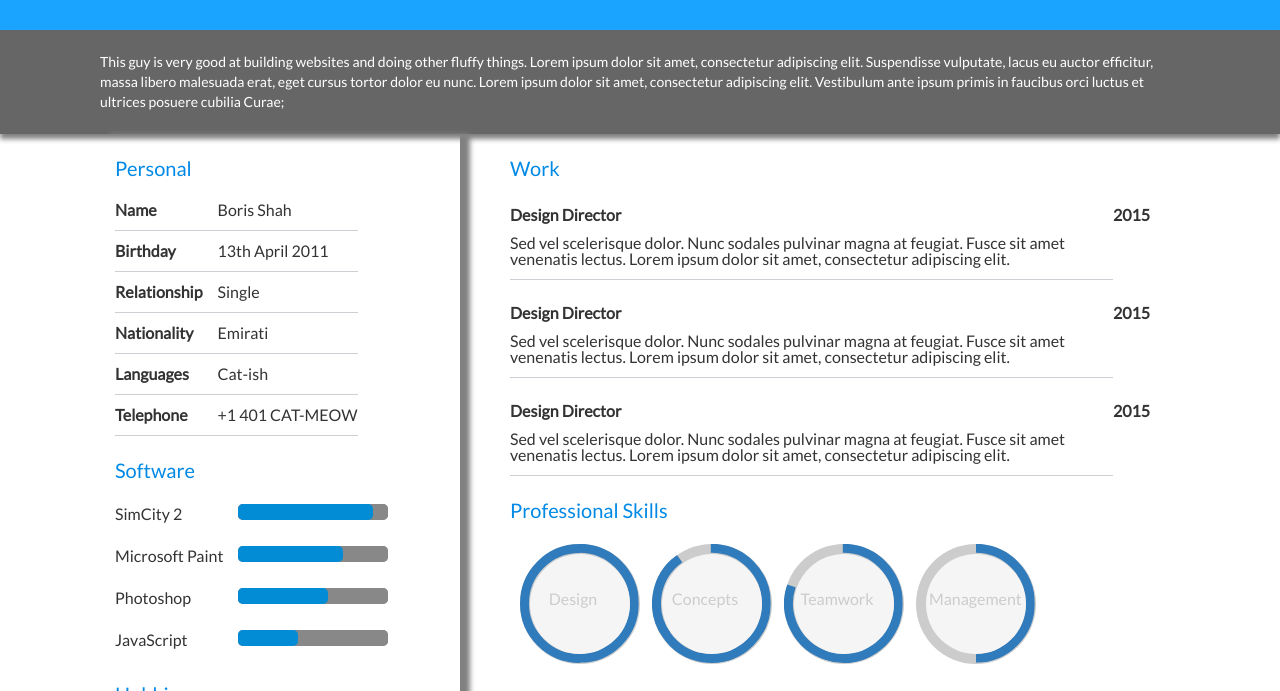
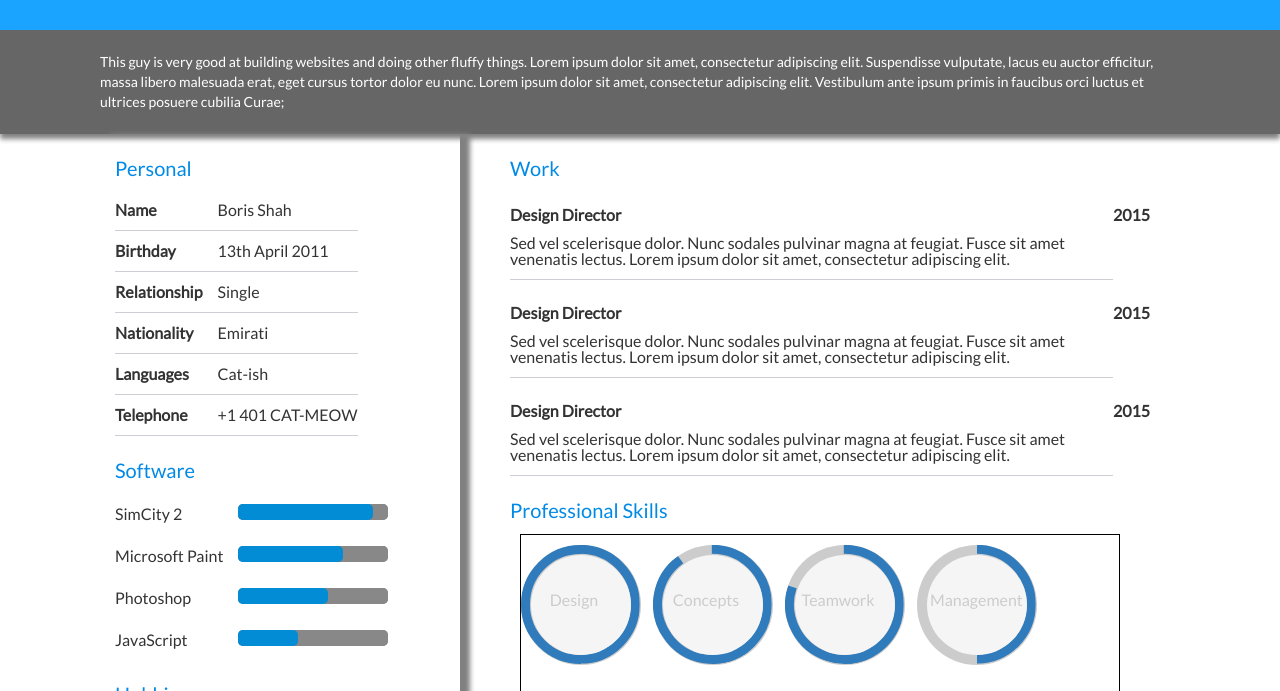
Before and after one commit to monicaleep/resume-clone, a plain HTML site: page index.html in a window 1280 px wide. Shown: the part 252-943 px from the top of the page. Drawn offline with nearby package versions, Linux system fonts and the light colour scheme.

Commit message:
Adjust professional

```diff
--- a/assets/stylesheets/main.css
+++ b/assets/stylesheets/main.css
@@ -210,11 +210,12 @@ progress::-moz-progress-bar {
 Circles
 **/
 .circle-section {
-	width:100%;
-	height:150px;
+	width:600px;
+	height:170px;
 	margin: 10px;
 	text-align:center;
 	padding-top:10px;
+	border: solid black 1px;
 	display:block;
 	}
 .circle-section span {
--- a/index.html
+++ b/index.html
@@ -4,12 +4,13 @@
   <meta charset="utf-8">
   <meta name="author" content="Monica Parrillo">
   <title>Resume Clone</title>
-  <link rel="stylesheet" href="assets/stylesheets/circle.css">
+<link rel="stylesheet" href="assets/stylesheets/circle.css">
+  <link rel="stylesheet" href="https://maxcdn.bootstrapcdn.com/bootstrap/3.3.7/css/bootstrap.min.css">
 
-  <link rel="stylesheet" href="https://maxcdn.bootstrapcdn.com/bootstrap/3.3.7/css/bootstrap.min.css">
-  <link rel="stylesheet" href="assets/stylesheets/main.css">
+
   <link rel="stylesheet" href="https://cdnjs.cloudflare.com/ajax/libs/font-awesome/4.7.0/css/font-awesome.min.css">
     <link rel="stylesheet" href="https://fonts.googleapis.com/css?family=Lato:100,300,400">
+	<link rel="stylesheet" href="assets/stylesheets/main.css">
 </head>
 
 <body>
```
